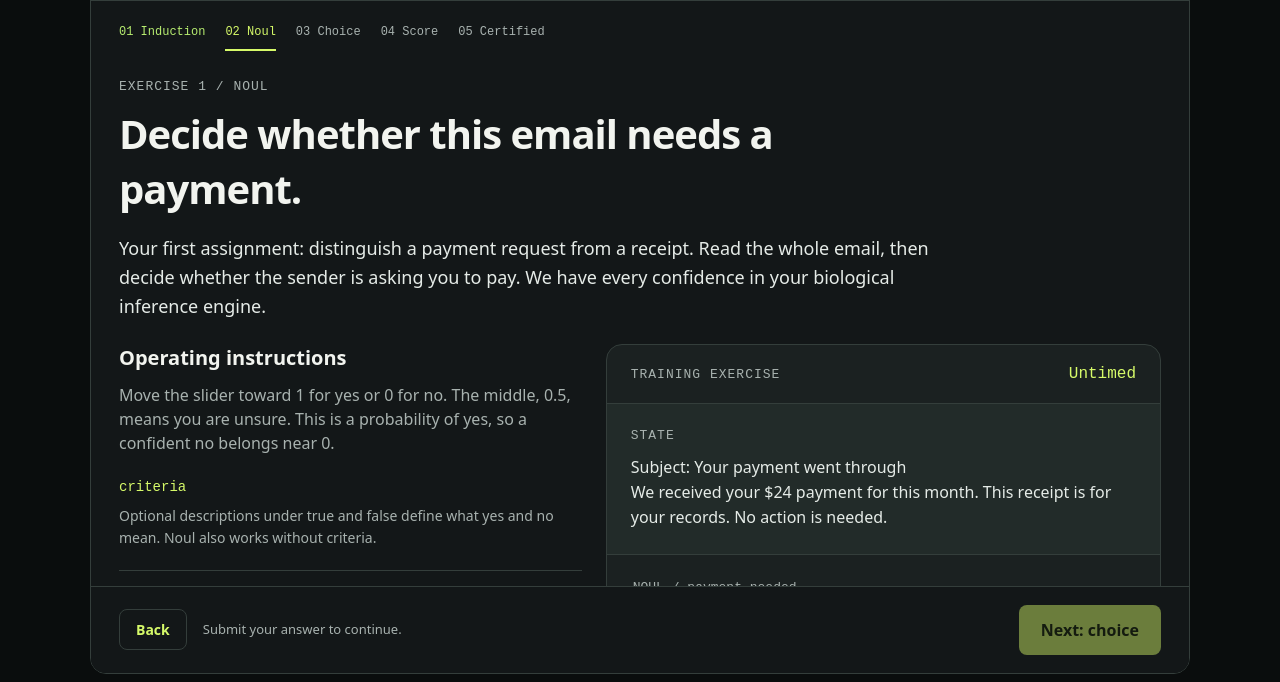
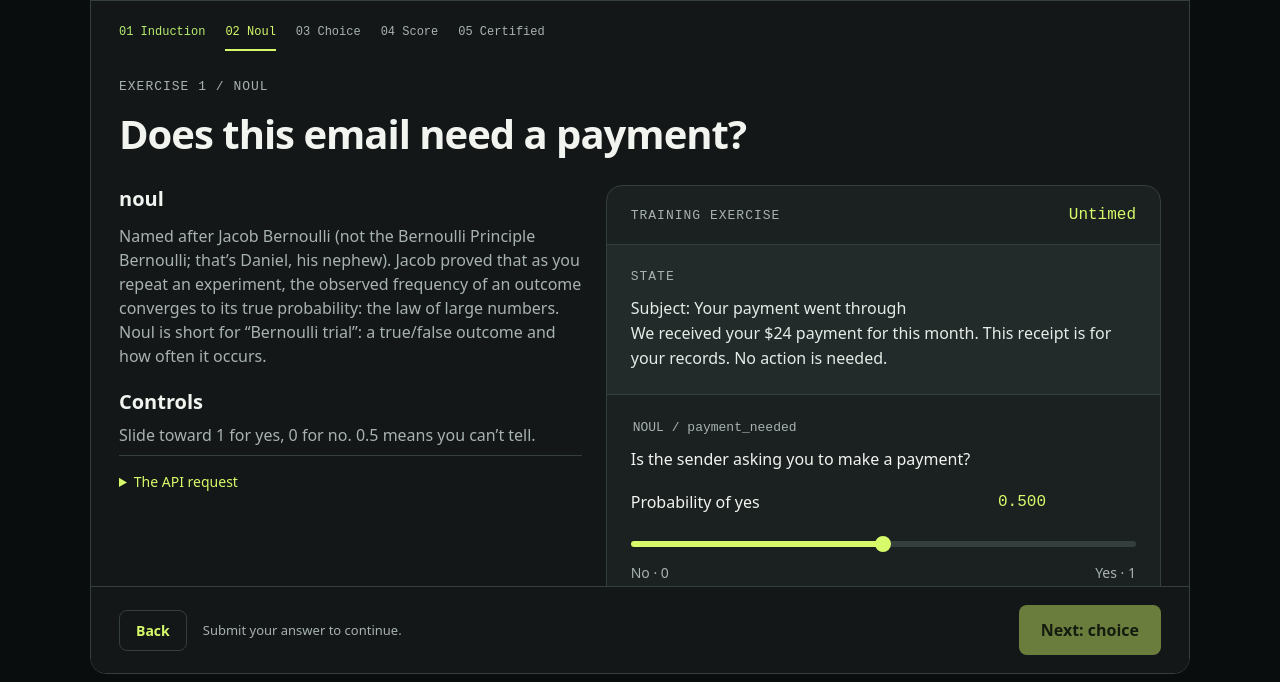
Before and after one commit to martinemde/reverse-horse, a website with bundled scripts: page public/index.html in a window 1280 px wide. Both pictures are taken after a click on the button "Begin mandatory training". Shown: the part 102-784 px from the top of the page. Built offline with nearby package versions, Linux system fonts and the light colour scheme; no server answers.

Commit message:
Trim training copy and lead with the job

```diff
--- a/public/style.css
+++ b/public/style.css
@@ -53,7 +53,7 @@ body.in-training{overflow:hidden}
 .training-fields dd{margin:0;color:var(--muted)}
 .training-note{font-size:13px}
 .training-grid{display:grid;grid-template-columns:minmax(0,1fr) minmax(0,1.2fr);gap:24px;align-items:start;margin-top:24px}
-.training-guide h2{margin-top:0}
+.training-guide h2{margin-top:0}.training-guide h3{margin:20px 0 6px}
 .training-guide .training-fields{grid-template-columns:1fr;gap:6px}
 .training-request-json{padding:16px 0;border-top:1px solid var(--line)}
 .training-request-json summary{color:var(--accent)}
@@ -67,4 +67,4 @@ body.in-training{overflow:hidden}
 .training-json pre{margin-bottom:0;white-space:pre-wrap;overflow-wrap:anywhere;font:13px/1.6 ui-monospace,monospace}
 .training-actions{position:sticky;bottom:0;display:flex;align-items:center;justify-content:space-between;gap:16px;padding:18px 28px;border-top:1px solid var(--line);background:#131718;z-index:2}
 .training-actions p{font-size:13px;flex:1}
-@media(max-width:750px){#training{width:100%;height:100dvh;max-height:100dvh;margin:0;border:0;border-radius:0}.training-top{padding:16px;gap:12px}.training-brand{font-size:11px}.training-brand img{width:28px;height:28px}.training-brand span{max-width:170px}.training-progress{padding:20px 16px 0;gap:16px;font-size:11px}.training-body{padding:24px 16px}.training-grid{grid-template-columns:1fr}.training-fields{grid-template-columns:95px minmax(0,1fr);gap:12px}.training-actions{padding:16px;flex-wrap:wrap}.training-actions p{flex-basis:100%;order:-1}.training-actions button{flex:1}.training-review{scroll-margin-top:90px}.training-grid .range-values{gap:8px}.training-grid .jev-value{font-size:12px}}
+@media(max-width:750px){#training{width:100%;height:100dvh;max-height:100dvh;margin:0;border:0;border-radius:0}.training-top{padding:16px;gap:12px}.training-brand{font-size:11px}.training-brand img{width:28px;height:28px}.training-brand span{max-width:170px}.training-progress{padding:20px 16px 0;gap:16px;font-size:11px}.training-body{padding:24px 16px}.training-grid{grid-template-columns:1fr}.training-grid>.training-guide{order:1}.training-fields{grid-template-columns:95px minmax(0,1fr);gap:12px}.training-actions{padding:16px;flex-wrap:wrap}.training-actions p{flex-basis:100%;order:-1}.training-actions button{flex:1}.training-review{scroll-margin-top:90px}.training-grid .range-values{gap:8px}.training-grid .jev-value{font-size:12px}}
--- a/public/training.js
+++ b/public/training.js
@@ -3,28 +3,25 @@ import { examples } from './examples.js';
 const completionKey = 'reverse-horse.training-completed';
 const lessons = [
   {
-    id: 'payment_needed', type: 'noul', title: 'Decide whether this email needs a payment.',
-    brief: 'Your first assignment: distinguish a payment request from a receipt. Read the whole email, then decide whether the sender is asking you to pay. We have every confidence in your biological inference engine.',
-    controls: 'Move the slider toward 1 for yes or 0 for no. The middle, 0.5, means you are unsure. This is a probability of yes, so a confident no belongs near 0.',
-    criteria: 'Optional descriptions under true and false define what yes and no mean. Noul also works without criteria.',
-    response: 'noul is the probability of yes, from 0 to 1. It is a number, not a boolean. Noul has no separate confidence field.',
-    explanation: 'The sender says the payment was received and no action is needed. JEV puts the probability of a payment request at 0.02: a confident no belongs near 0. The pink marker shows the saved answer on your slider.',
+    id: 'payment_needed', type: 'noul', title: 'Does this email need a payment?',
+    concept: 'Named after Jacob Bernoulli (not the Bernoulli Principle Bernoulli; that’s Daniel, his nephew). Jacob proved that as you repeat an experiment, the observed frequency of an outcome converges to its true probability: the law of large numbers. Noul is short for “Bernoulli trial”: a true/false outcome and how often it occurs.',
+    controls: 'Slide toward 1 for yes, 0 for no. 0.5 means you can’t tell.',
+    response: 'noul is the probability of yes, from 0 to 1. There is no separate confidence.',
+    explanation: 'The email says payment was received and nothing is needed. JEV says 0.02. The pink marker shows its answer.',
   },
   {
-    id: 'team', type: 'choice', title: 'Route this email to the right team.',
-    brief: 'You are now qualified to choose between things. A customer reports a duplicate charge and asks for a refund. Decide which team should handle the email. Compliments about the product do not settle the bill.',
-    controls: 'Fill each bar anywhere from 0% to 100%. You do not have to fill it all the way. The fullest bar sets your confidence; the relative fullness of all bars sets the probability of each choice. Move another bar and the chances readjust. The option with the most weight wins.',
-    criteria: 'An object maps option keys to descriptions. The keys are the possible answers; descriptions explain them and may be null. Choice accepts 1–255 options.',
-    response: 'choice is the winning option key; ties go to the first option. probabilities gives a weight from 0 to 1 for every option, totaling 1. Your confidence is how full you made the fullest bar, from 0 to 1. Even a single slightly filled bar can win with very low confidence.',
-    explanation: 'A duplicate charge and a refund request belong with billing. JEV chooses billing with probability 1 and confidence 1. Your bars can still express uncertainty about the alternatives. A choice and its certainty are two different pieces of information.',
+    id: 'team', type: 'choice', title: 'Which team should handle this email?',
+    concept: 'Jev picks between the choices you give it. Usually you want an “unknown” or “not available” choice too. Force “how will the coin land?” between heads and tails and it picks heads; offer “unknowable” and it honestly says it can’t be known.',
+    controls: 'Fill each bar from 0 to 100%. Your fullest bar is your confidence; relative fullness sets each probability.',
+    response: 'choice is the winning key (ties go first). probabilities covers every option and sums to 1. confidence is your fullest bar.',
+    explanation: 'A duplicate charge and refund belong with billing. JEV picks billing with probability 1 and confidence 1.',
   },
   {
-    id: 'urgency', type: 'score', title: 'Rate how urgently this email needs attention.',
-    brief: 'Our final assignment requires a finely calibrated sense of “probably quite soon.” A colleague needs slides for a client meeting in 30 minutes and cannot present without them. You have a slider. The meeting has a deadline.',
-    controls: 'Move the slider along the ordered levels. The first level is 0, the next is 1, and so on. You can stop between levels: 1.75 means mostly “Needs attention now,” with a little “Needs attention today.”',
-    criteria: 'An array of 2–10 descriptions defines the scale in order. Array positions become the numeric levels. Score ranges from 0 to the last position, not necessarily 0 to 1.',
-    response: 'score is the position on the scale. legend maps numeric levels back to their descriptions. probabilities distributes weight across those levels; confidence describes certainty.',
-    explanation: 'The meeting starts in 30 minutes and the sender cannot present without the slides. JEV scores this 2, “Needs attention now.” You can also submit fractional scores when the urgency falls between levels.',
+    id: 'urgency', type: 'score', title: 'How urgent is this email?',
+    concept: 'Picture one of those sliders from “Strongly Disagree” to “Strongly Agree.” A score isn’t discrete: the answer doesn’t have to land on a step. With five levels, Jev could return 1.3, between “disagree” and “neutral.”',
+    controls: 'Slide along the levels. The first is 0, the next 1, and so on. Stop between them if that fits.',
+    response: 'score is the position on the scale. legend maps levels to labels. probabilities spreads weight across levels.',
+    explanation: 'The meeting is in 30 minutes and the slides are blocking. JEV scores it 2, “Needs attention now.”',
   },
 ];
 
@@ -63,7 +60,7 @@ export function createTraining({ dialog, makeForm, getSavedExample, onOpen, onCl
     start() {
       let completed = false;
       try { completed = localStorage.getItem(completionKey) === '1'; }
-      catch { storageNotice = 'Browser storage is unavailable. Training still works, but completion cannot be remembered.'; }
+      catch { storageNotice = 'Browser storage is unavailable, so completion won’t be remembered.'; }
       if (!completed) flow.open();
     },
     open() {
@@ -81,7 +78,7 @@ export function createTraining({ dialog, makeForm, getSavedExample, onOpen, onCl
   function close(completed = false) {
     let error;
     try { localStorage.setItem(completionKey, '1'); }
-    catch { if (completed) error = 'Training complete, but browser storage could not save your certificate. Training will appear again on your next visit.'; }
+    catch { if (completed) error = 'Training complete, but storage is blocked, so it will reopen next visit.'; }
     dialog.close();
     document.body.classList.remove('in-training');
     onClose(error);
@@ -107,57 +104,40 @@ export function createTraining({ dialog, makeForm, getSavedExample, onOpen, onCl
     const heading = node('h1'); heading.id = 'training-title'; heading.tabIndex = -1;
     const actions = node('div', undefined, 'training-actions');
     if (step === 0) {
-      heading.textContent = 'Required reverse horse training.';
+      heading.textContent = 'Congratulations. You are the AI model.';
       body.append(node('div', 'MODEL INDUCTION / HUMAN DIVISION', 'eyebrow'), heading,
-        node('p', 'Congratulations. You are the AI model.', 'training-lead'),
-        node('p', 'Before you answer the API, you must complete this mandatory training. You may, of course, leave at any time.'),
-        node('p', 'Don’t think. Go with your gut. Get the answer right. Read the whole thing and reply. Management sees no contradiction here.'),
-        node('h2', 'Your incoming assignment'),
-        fields([
-          ['model', 'The caller requests jev-latest. Here, you do the inference. Your response identifies the model as reverse-horse.'],
-          ['state', 'The situation to judge. It can be text, an object, or an array. Read all of it.'],
-          ['questions', 'A map of question IDs to tasks. A real request can contain several; you must answer every one.'],
-          ['question ID', 'A key such as payment_needed. Return the answer under the same key in answers.'],
-          ['type', 'The shape of the judgment: noul, choice, or score. We will train one at a time.'],
-          ['instructions', 'What to decide about the state. Instructions can also be structured JSON.'],
-          ['criteria', 'What the possible answers mean. Its shape depends on the question type.'],
-        ]),
-        node('p', 'Three exercises. Actual controls. Recorded JEV answers. No account or model calls required. Your onboarding exercises are untimed.', 'training-note'));
+        node('p', 'Software sends you a request. You read the state, answer every question, and your answers go back as JSON before the caller times out.', 'training-lead'),
+        node('p', 'Jev answers three types of questions: noul, choice, and score. You will too. Don’t think. Go with your gut. Get it right.'),
+        node('p', 'Three untimed exercises, checked against recorded JEV answers.', 'training-note'));
       if (storageNotice) body.append(node('p', storageNotice, 'training-note'));
-      actions.append(node('p', 'Estimated training cost: three gut feelings.'), button('Begin mandatory training', () => go(1)));
+      actions.append(button('Begin mandatory training', () => go(1)));
     } else if (step === 4) {
       heading.textContent = 'You are now a qualified AI model.';
       body.append(node('div', 'CERTIFICATION / ENTIRELY SELF-ACCREDITED', 'eyebrow'), heading,
         node('p', 'Your neural network was inside you all along.', 'training-lead'),
-        node('p', 'You can now emit a probability, select an option, and locate a feeling on a numbered scale. Please return to your inference duties.'),
-        node('h2', 'Operational requirements'),
-        node('p', 'On the Answer screen, practice starts automatically. Pause stops practice and freezes its timer. Live API requests still arrive and have 30 seconds from arrival, including time in the queue. Answer every question and submit to return JSON to the caller.'),
-        node('p', 'Saved JEV comparisons work without an account. Connect OpenRouter only if you want to compare live requests with JEV using your credits. “Question” lets you build, save, and send the same API shape you just answered.'),
-        node('p', 'Enter the site to save your certificate in this browser. You can revisit Training whenever management requires retraining.', 'training-note'));
+        node('p', 'Practice rounds start on the Answer screen; Pause stops them. Live API requests have 30 seconds from arrival. Connect OpenRouter to compare live requests with JEV. Question lets you build and send your own.'),
+        node('p', 'Reopen Training from the navigation anytime.', 'training-note'));
       actions.append(button('Back', () => go(3), 'secondary'), button('Enter the site', () => close(true)));
     } else {
       const lesson = lessons[step - 1];
       const example = examples.find(example => Object.hasOwn(example.request.questions, lesson.id));
       const saved = getSavedExample(example.request);
       heading.textContent = lesson.title;
-      body.append(node('div', `EXERCISE ${step} / ${lesson.type.toUpperCase()}`, 'eyebrow'), heading, node('p', lesson.brief, 'training-lead'));
+      body.append(node('div', `EXERCISE ${step} / ${lesson.type.toUpperCase()}`, 'eyebrow'), heading);
       const grid = node('div', undefined, 'training-grid');
       const guide = node('div', undefined, 'training-guide');
-      guide.append(node('h2', 'Operating instructions'), node('p', lesson.controls),
-        fields([['criteria', lesson.criteria]]));
-      if (lesson.type === 'choice') guide.append(node('h3', 'Approved confidence calibration'), fields([
-        ['100 / 0 / 0', '100% confidence. Probabilities: 100% / 0% / 0%.'],
-        ['100 / 100 / 0', '100% confidence. Probabilities: 50% / 50% / 0%.'],
-        ['50 / 50 / 0', '50% confidence. Probabilities: 50% / 50% / 0%.'],
-        ['50 / 0 / 0', '50% confidence. Probabilities: 100% / 0% / 0%.'],
+      guide.append(node('h2', lesson.type), node('p', lesson.concept), node('h3', 'Controls'), node('p', lesson.controls));
+      if (lesson.type === 'choice') guide.append(fields([
+        ['100 / 100 / 0', 'Confidence 100%, probabilities 50 / 50 / 0.'],
+        ['50 / 50 / 0', 'Confidence 50%, same probabilities.'],
       ]));
       const requestJSON = node('details', undefined, 'training-request-json');
-      requestJSON.open = true;
       requestJSON.append(node('summary', 'The API request'), node('pre', JSON.stringify(example.request, null, 2)));
       guide.append(requestJSON);
       const exercise = node('div');
       const result = answers.get(lesson.id);
       if (result && saved) result.jev = saved.jev;
+      const status = node('p', result ? '' : 'Submit your answer to continue.');
       const next = button(step === 3 ? 'Complete training' : `Next: ${lessons[step].type}`, () => go(step + 1));
       next.disabled = !result;
       const review = node('section', undefined, 'training-review');
@@ -171,6 +151,7 @@ export function createTraining({ dialog, makeForm, getSavedExample, onOpen, onCl
         form.finish(outcome);
         showReview(outcome);
         next.disabled = false;
+        status.textContent = '';
         review.focus({ preventScroll: true });
         review.scrollIntoView({ behavior: 'instant', block: 'start' });
       });
@@ -179,20 +160,17 @@ export function createTraining({ dialog, makeForm, getSavedExample, onOpen, onCl
       body.append(grid, review);
       function showReview(outcome) {
         review.hidden = false;
-        review.replaceChildren(node('h2', 'Your inference report'));
+        review.replaceChildren(node('h2', 'How you compare'));
         if (saved) review.append(node('p', lesson.explanation), node('p', `Actual JEV run · ${new Date(saved.recordedAt).toLocaleDateString()} · ${saved.jev.model}`, 'training-note'));
-        else review.append(node('p', 'The recorded JEV answer could not be loaded. You can continue training, or refresh to try loading it again.'));
-        review.append(fields([['answers', 'A map using the original question IDs. Each answer includes its type and the fields that type needs.'], [lesson.type, lesson.response]]));
+        else review.append(node('p', 'The recorded JEV answer didn’t load. Refresh to retry, or continue.'));
+        review.append(node('p', lesson.response, 'training-note'));
         const comparison = node('div', undefined, 'training-grid');
         comparison.append(jsonPanel('Your API response', outcome.human));
         if (saved) comparison.append(jsonPanel('JEV’s recorded response', saved.jev, 'training-jev'));
         review.append(comparison);
-        if (lesson.type === 'choice') review.append(node('p', 'Your fullest bar is a loose proxy for overall confidence. JEV calculates its own confidence. Its pink markers reconstruct bar fullness from its recorded probabilities and confidence, so its tallest bar reaches its confidence.', 'training-note'));
-        if (lesson.type === 'score') review.append(node('p', 'For score, reverse.horse derives confidence from the probability distribution. Its formula is not JEV’s. Your slider spreads probability between adjacent levels; JEV can spread it across the whole scale.', 'training-note'));
-        review.append(node('p', 'Your response reports zero token usage: human intelligence is apparently unmetered. Different from JEV? You can still proceed. This is training, not a performance review.'));
       }
       if (result) { form.finish(result); showReview(result); }
-      actions.append(button('Back', () => go(step - 1), 'secondary'), node('p', result ? 'Inference received. Proceed to your next assignment.' : 'Submit your answer to continue.'), next);
+      actions.append(button('Back', () => go(step - 1), 'secondary'), status, next);
     }
     dialog.replaceChildren(top, progress, body, actions);
     dialog.scrollTop = 0;
```
